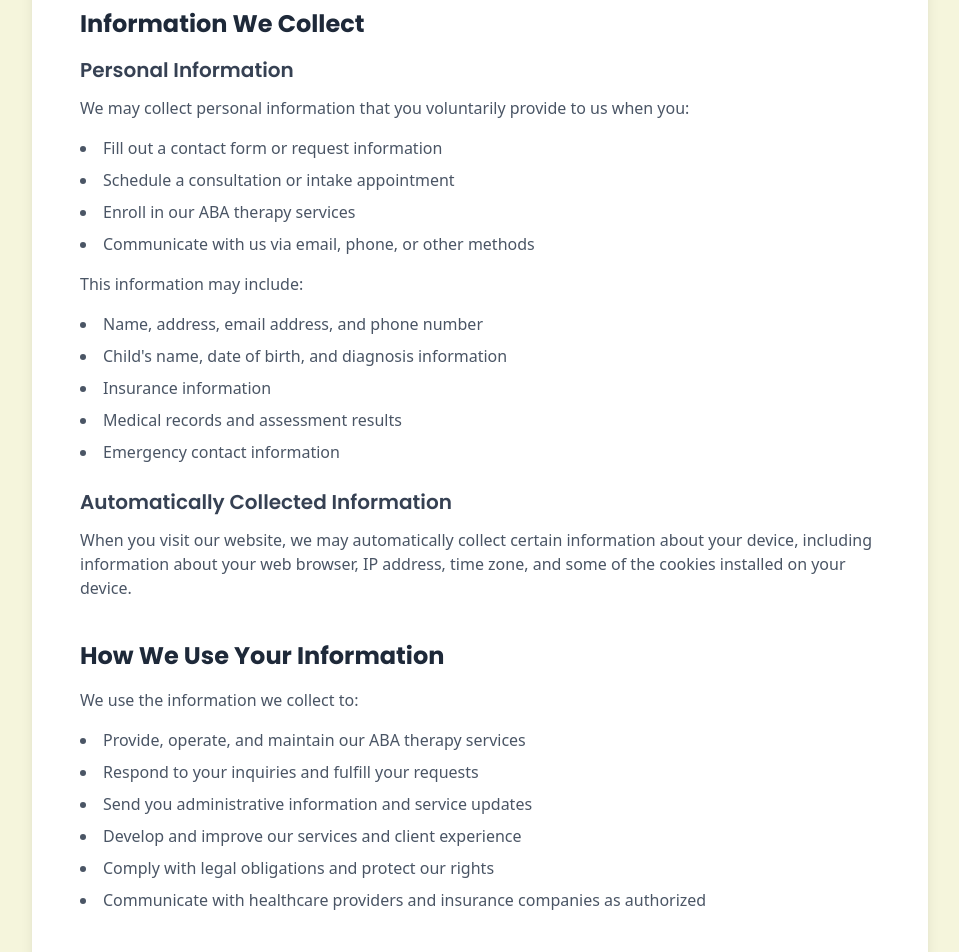
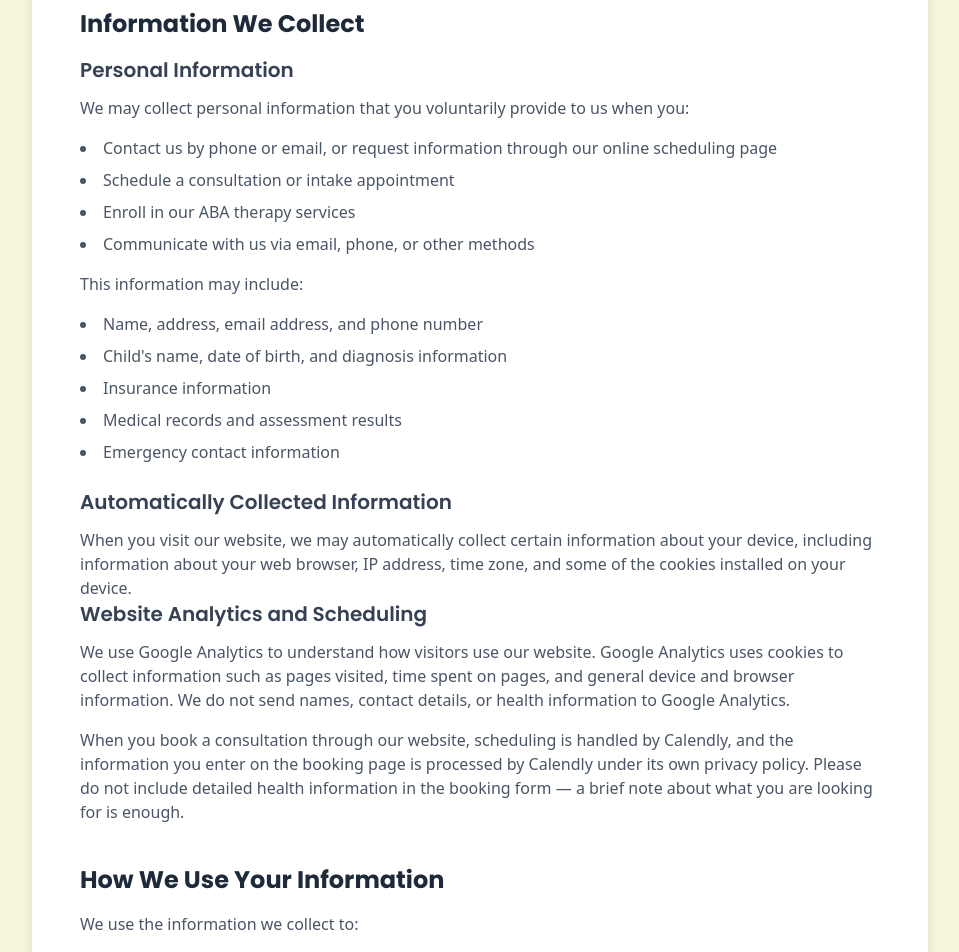
Before and after one commit to patron29/modern-steps-aba, a React (Vite) app: page /privacy-policy in a window 1280 px wide. Shown: the part 640-1592 px from the top of the page, without its empty margins (160-1119 px from the left). Built offline with nearby package versions, Linux system fonts and the light colour scheme.

Commit message:
Privacy Policy: name GA4 and Calendly; remove contact-form references

```diff
--- a/src/pages/PrivacyPolicy.jsx
+++ b/src/pages/PrivacyPolicy.jsx
@@ -51,7 +51,7 @@ export default function PrivacyPolicy() {
                 We may collect personal information that you voluntarily provide to us when you:
               </p>
               <ul className="list-disc list-inside text-gray-600 mb-4 space-y-2">
-                <li>Fill out a contact form or request information</li>
+                <li>Contact us by phone or email, or request information through our online scheduling page</li>
                 <li>Schedule a consultation or intake appointment</li>
                 <li>Enroll in our ABA therapy services</li>
                 <li>Communicate with us via email, phone, or other methods</li>
@@ -72,6 +72,20 @@ export default function PrivacyPolicy() {
                 When you visit our website, we may automatically collect certain information about your device,
                 including information about your web browser, IP address, time zone, and some of the cookies
                 installed on your device.
+              </p>
+
+              <h3 className="text-xl font-semibold text-gray-700 mb-3">Website Analytics and Scheduling</h3>
+              <p className="text-gray-600 mb-4">
+                We use Google Analytics to understand how visitors use our website. Google Analytics uses
+                cookies to collect information such as pages visited, time spent on pages, and general device
+                and browser information. We do not send names, contact details, or health information to
+                Google Analytics.
+              </p>
+              <p className="text-gray-600">
+                When you book a consultation through our website, scheduling is handled by Calendly, and
+                the information you enter on the booking page is processed by Calendly under its own privacy
+                policy. Please do not include detailed health information in the booking form — a brief note
+                about what you are looking for is enough.
               </p>
             </section>
 
```
